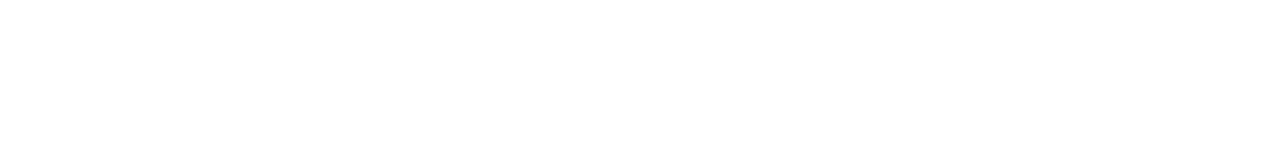
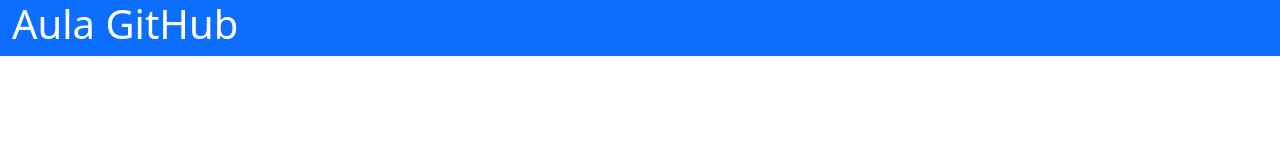
Before and after one commit to matheus46416-commits/example, a plain HTML site: page index.html in a window 1280 px wide. Drawn offline with nearby package versions, Linux system fonts and the light colour scheme.

Commit message:
Criação da Pagina Inicial

```diff
--- a/index.html
+++ b/index.html
@@ -3,9 +3,17 @@
 <head>
     <meta charset="UTF-8">
     <meta name="viewport" content="width=device-width, initial-scale=1.0">
+    <link href="https://cdn.jsdelivr.net/npm/bootstrap@5.3.8/dist/css/bootstrap.min.css" rel="stylesheet" integrity="sha384-sRIl4kxILFvY47J16cr9ZwB07vP4J8+LH7qKQnuqkuIAvNWLzeN8tE5YBujZqJLB" crossorigin="anonymous">
     <title>Document</title>
 </head>
 <body>
 
+    <div class="container-fluid bg-primary text-white d-flex content-justify-center">
+        <H1> Aula GitHub</H1>
+    </div>
+
+  <script src="https://cdn.jsdelivr.net/npm/bootstrap@5.3.8/dist/js/bootstrap.bundle.min.js" integrity="sha384-FKyoEForCGlyvwx9Hj09JcYn3nv7wiPVlz7YYwJrWVcXK/BmnVDxM+D2scQbITxI" crossorigin="anonymous"></script>
 </body>
+
+
 </html>
```
